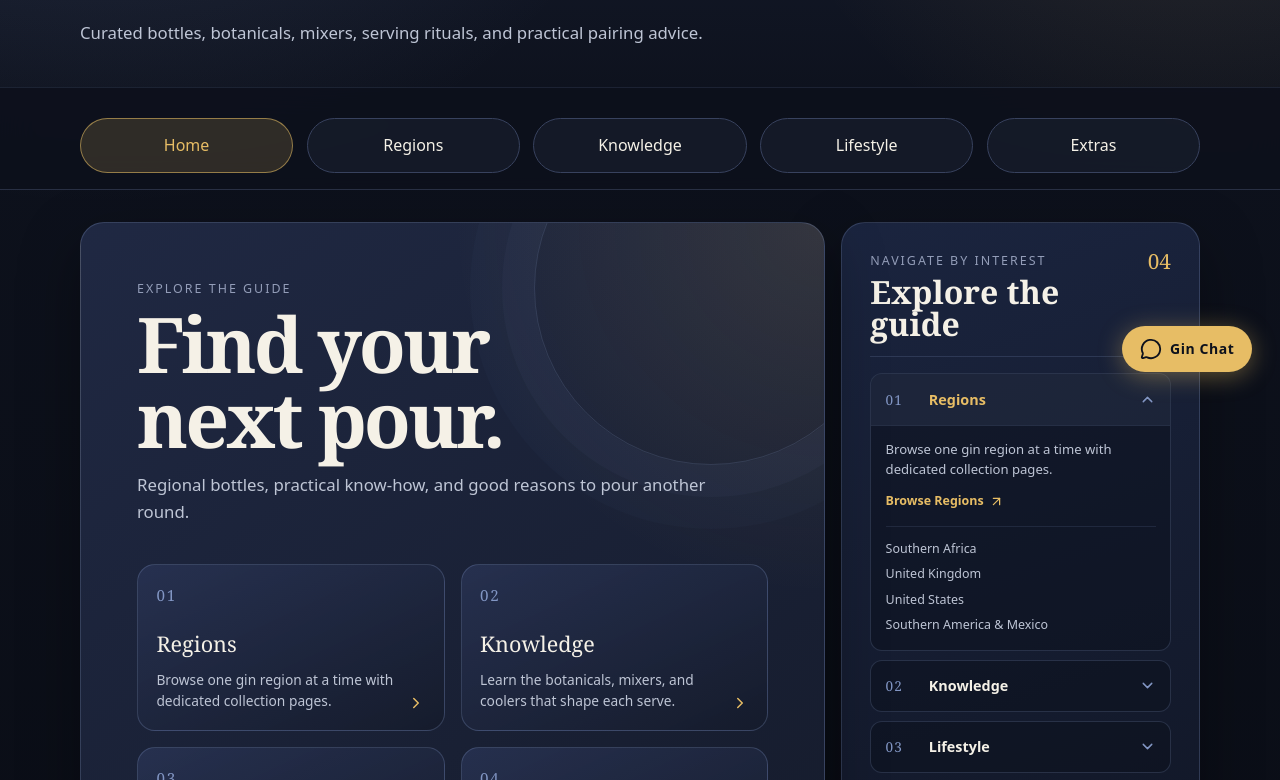
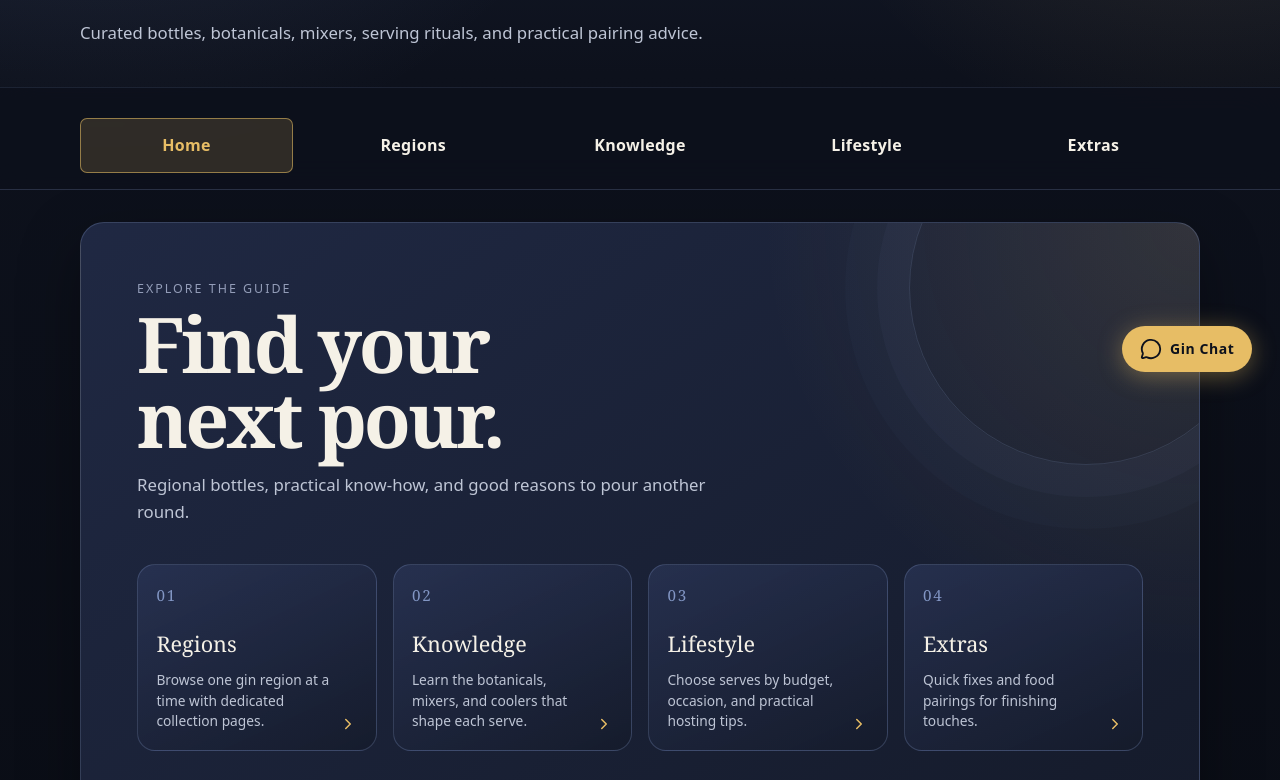
Before and after one commit to NigelKadye/first_site, a Next.js app: page / in a window 1280 px wide. Shown: the part 400-1180 px from the top of the page. Built offline with nearby package versions, Linux system fonts and the light colour scheme.

Commit message:
Streamline navigation with direct links and modern tabs

```diff
--- a/src/components/ExplorePanel.tsx
+++ /dev/null
@@ -1,43 +0,0 @@
-import Link from 'next/link'
-import { ArrowUpRight, ChevronDown } from 'lucide-react'
-
-export default function ExplorePanel({ items }) {
-  return (
-    <aside className="explore-panel" aria-labelledby="explore-panel-title">
-      <div className="explore-panel-heading">
-        <div>
-          <p className="section-eyebrow">Navigate by interest</p>
-          <h2 id="explore-panel-title">Explore the guide</h2>
-        </div>
-        <span className="explore-panel-count">04</span>
-      </div>
-      <div className="explore-dropdowns">
-        {items.map((item, index) => (
-          <details key={item.href} className="explore-dropdown" open={index === 0}>
-            <summary>
-              <span className="explore-dropdown-number">0{index + 1}</span>
-              <span className="explore-dropdown-title">{item.label}</span>
-              <ChevronDown size={17} aria-hidden="true" />
-            </summary>
-            <div className="explore-dropdown-body">
-              <p>{item.description}</p>
-              <Link href={item.href} className="explore-all-link">
-                Browse {item.label}
-                <ArrowUpRight size={15} aria-hidden="true" />
-              </Link>
-              {item.items?.length ? (
-                <div className="explore-sub-links">
-                  {item.items.map((subItem) => (
-                    <Link key={subItem.href} href={subItem.href}>
-                      {subItem.label}
-                    </Link>
-                  ))}
-                </div>
-              ) : null}
-            </div>
-          </details>
-        ))}
-      </div>
-    </aside>
-  )
-}
--- a/src/components/Home.tsx
+++ b/src/components/Home.tsx
@@ -1,6 +1,5 @@
 import Link from 'next/link'
 import { ChevronRight } from 'lucide-react'
-import ExplorePanel from './ExplorePanel'
 
 export default function Home({ items }) {
   return (
@@ -28,7 +27,6 @@ export default function Home({ items }) {
           </div>
           <p className="hero-footnote">Curated across Africa, Europe, and the Americas.</p>
         </div>
-        <ExplorePanel items={items} />
       </div>
     </section>
   )
--- a/src/siteConfig.tsx
+++ b/src/siteConfig.tsx
@@ -58,7 +58,6 @@ export const homeItems = navGroups.map((group) => ({
   href: group.href,
   label: group.title,
   description: group.description,
-  items: group.items,
 }))
 
 export const allPageSlugs = navGroups.flatMap((group) => [group.slug, ...group.items.map((item) => item.id)])
--- a/src/styles.css
+++ b/src/styles.css
@@ -225,11 +225,10 @@ img {
 .menu-toggle,
 .nav-tab,
 .nav-link,
-.explore-button,
 .section-back,
 .gesture-link {
   border: 1px solid var(--color-border);
-  border-radius: 999px;
+  border-radius: 7px;
   background: rgba(130, 150, 196, 0.07);
   color: var(--color-text);
   transition: transform 160ms ease, border-color 160ms ease, background 160ms ease, color 160ms ease;
@@ -244,6 +243,11 @@ img {
   align-items: center;
   gap: 0.55rem;
   padding: 0.72rem 1rem;
+}
+
+.nav-tab,
+.nav-link {
+  border-radius: 7px;
 }
 
 .menu-toggle {
@@ -297,6 +301,18 @@ img {
   line-height: 1.35;
 }
 
+.nav-tab {
+  border-color: transparent;
+  background: transparent;
+  font-weight: 700;
+  letter-spacing: 0.02em;
+}
+
+.nav-tab.is-active {
+  border-color: rgba(231, 189, 101, 0.56);
+  background: var(--color-accent-glow);
+}
+
 .nav-context-row {
   display: flex;
   align-items: center;
@@ -348,10 +364,7 @@ img {
 }
 
 .home-stage {
-  display: grid;
   width: var(--site-width);
-  grid-template-columns: minmax(0, 1.35fr) minmax(250px, 0.65fr);
-  gap: 1rem;
   margin: 0 auto;
 }
 
@@ -440,10 +453,14 @@ img {
   justify-content: space-between;
   gap: 1.2rem;
   padding: 1.15rem;
-  border-color: rgba(130, 150, 196, 0.28);
+  border: 1px solid rgba(130, 150, 196, 0.28);
   border-radius: var(--radius-md);
   background: linear-gradient(155deg, rgba(43, 54, 88, 0.72), rgba(21, 27, 43, 0.86));
+  color: var(--color-text);
+  cursor: pointer;
   text-align: left;
+  text-decoration: none;
+  transition: transform 160ms ease, border-color 160ms ease, background 160ms ease, color 160ms ease;
 }
 
 .explore-button > svg {
@@ -490,139 +507,6 @@ img {
   font-weight: 700;
   letter-spacing: 0.14em;
   text-transform: uppercase;
-}
-
-.explore-panel {
-  align-self: stretch;
-  padding: clamp(1.25rem, 3vw, 1.75rem);
-  border: 1px solid rgba(130, 150, 196, 0.25);
-  border-radius: var(--radius-lg);
-  background: linear-gradient(160deg, rgba(27, 37, 64, 0.98), rgba(16, 21, 35, 0.98));
-  box-shadow: var(--shadow-soft);
-}
-
-.explore-panel-heading {
-  display: flex;
-  align-items: flex-start;
-  justify-content: space-between;
-  gap: 1rem;
-  padding-bottom: 1rem;
-  border-bottom: 1px solid rgba(130, 150, 196, 0.2);
-}
-
-.explore-panel-heading h2 {
-  margin: 0.35rem 0 0;
-  font-family: var(--font-serif);
-  font-size: clamp(1.55rem, 3vw, 2rem);
-  line-height: 1;
-  color: var(--color-text);
-}
-
-.explore-panel-count {
-  color: var(--color-accent);
-  font-family: var(--font-serif);
-  font-size: 1.3rem;
-  line-height: 1;
-}
-
-.explore-dropdowns {
-  display: grid;
-  gap: 0.55rem;
-  margin-top: 1rem;
-}
-
-.explore-dropdown {
-  overflow: hidden;
-  border: 1px solid rgba(130, 150, 196, 0.22);
-  border-radius: var(--radius-sm);
-  background: rgba(13, 17, 28, 0.46);
-}
-
-.explore-dropdown summary {
-  display: grid;
-  grid-template-columns: 2rem 1fr auto;
-  align-items: center;
-  gap: 0.7rem;
-  padding: 0.85rem 0.9rem;
-  color: var(--color-text);
-  cursor: pointer;
-  list-style: none;
-}
-
-.explore-dropdown summary::-webkit-details-marker {
-  display: none;
-}
-
-.explore-dropdown summary > svg {
-  color: var(--color-juniper);
-  transition: transform 160ms ease;
-}
-
-.explore-dropdown[open] summary {
-  color: var(--color-accent);
-  background: rgba(130, 150, 196, 0.1);
-}
-
-.explore-dropdown[open] summary > svg {
-  transform: rotate(180deg);
-}
-
-.explore-dropdown-number {
-  color: var(--color-juniper);
-  font-family: var(--font-serif);
-  font-size: 0.85rem;
-  letter-spacing: 0.08em;
-}
-
-.explore-dropdown-title {
-  font-size: 0.9rem;
-  font-weight: 700;
-}
-
-.explore-dropdown-body {
-  padding: 0.9rem;
-  border-top: 1px solid rgba(130, 150, 196, 0.18);
-}
-
-.explore-dropdown-body p {
-  margin: 0;
-  color: var(--color-text-muted);
-  font-size: 0.82rem;
-  line-height: 1.5;
-}
-
-.explore-all-link,
-.explore-sub-links a {
-  color: var(--color-accent);
-  text-decoration: none;
-}
-
-.explore-all-link {
-  display: inline-flex;
-  align-items: center;
-  gap: 0.35rem;
-  margin-top: 0.75rem;
-  font-size: 0.78rem;
-  font-weight: 700;
-}
-
-.explore-all-link:hover,
-.explore-sub-links a:hover {
-  text-decoration: underline;
-  text-underline-offset: 0.2em;
-}
-
-.explore-sub-links {
-  display: grid;
-  gap: 0.35rem;
-  margin-top: 0.8rem;
-  padding-top: 0.75rem;
-  border-top: 1px solid rgba(130, 150, 196, 0.14);
-}
-
-.explore-sub-links a {
-  color: var(--color-text-muted);
-  font-size: 0.78rem;
 }
 
 .section-shell {
@@ -991,19 +875,9 @@ img {
   }
 }
 
-@media (max-width: 760px) {
-  .home-stage {
-    grid-template-columns: 1fr;
-  }
-}
-
 @media (max-width: 540px) {
   .site-header {
     padding-top: 3.5rem;
-  }
-
-  .home-link {
-    display: none;
   }
 
   .hero-actions,
```
